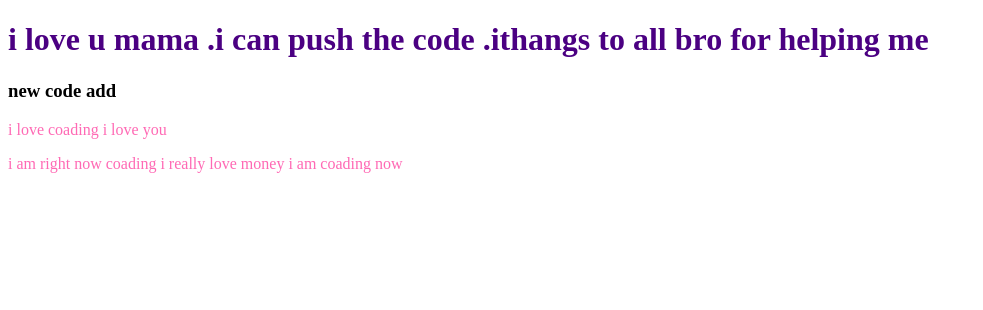
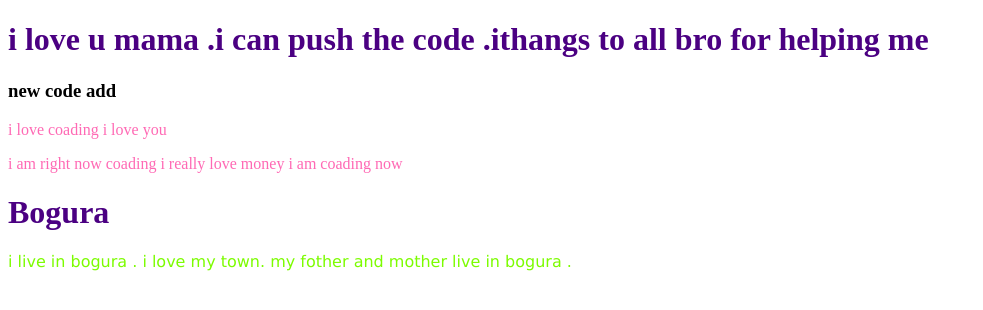
Before and after one commit to shajib2/my-forth-ripo, a plain HTML site: page index.html in a window 1280 px wide. Shown: the whole page, without its empty margins (0-983 px from the left). Drawn offline with Linux system fonts and the light colour scheme.

Commit message:
add css color and html file

```diff
--- a/index.html
+++ b/index.html
@@ -12,5 +12,7 @@
     <h3>new code add </h3>
     <p>i love coading  i love you </p>
     <p>i am right now coading i really love money i am coading now</p>
+    <h1>Bogura</h1>
+    <p id="bogura">i live in bogura . i love my town. my fother and mother live in bogura .</p>
 </body>
 </html>
--- a/style.css
+++ b/style.css
@@ -4,3 +4,8 @@ P{
 h1{ color: indigo;
 
 }
+#bogura{
+    color: lawngreen;
+    font-family: 'Lucida Sans', 'Lucida Sans Regular', 'Lucida Grande', 'Lucida Sans Unicode',
+     Geneva, Verdana, sans-serif;
+}
```
